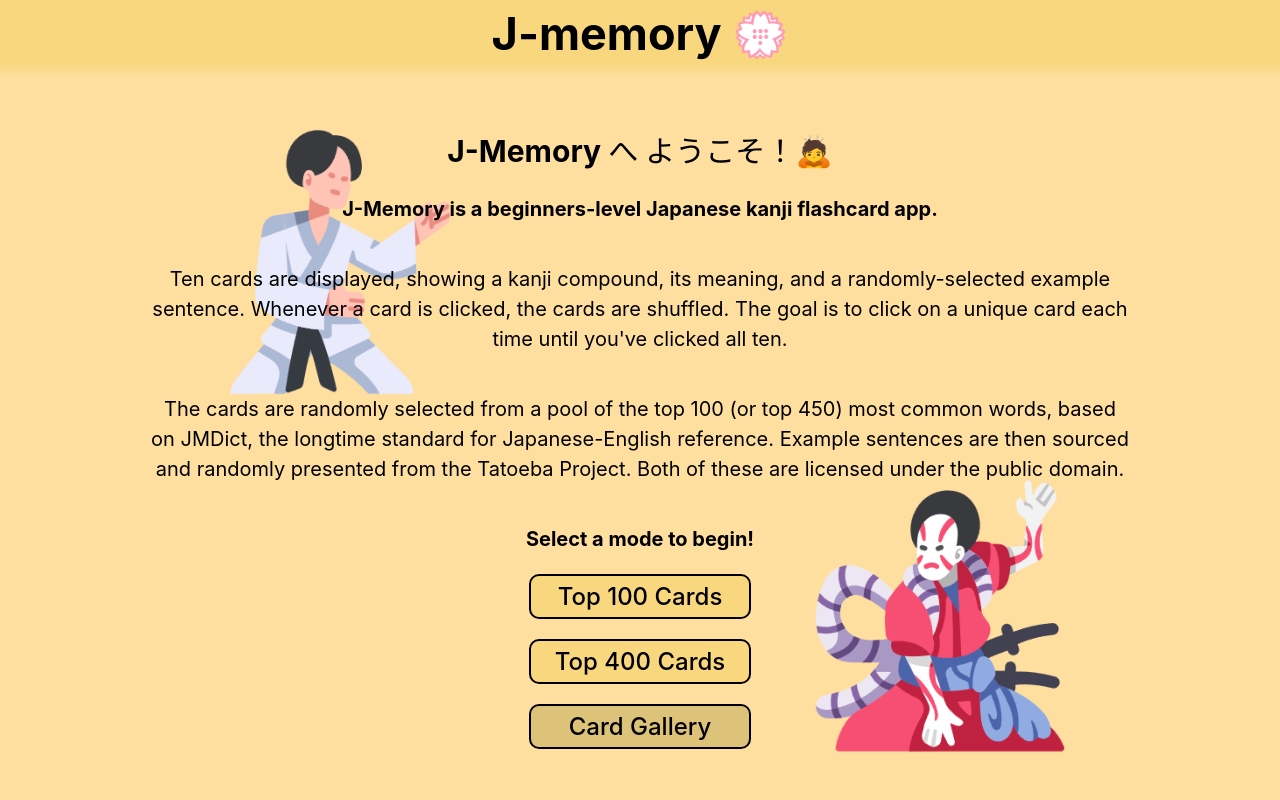
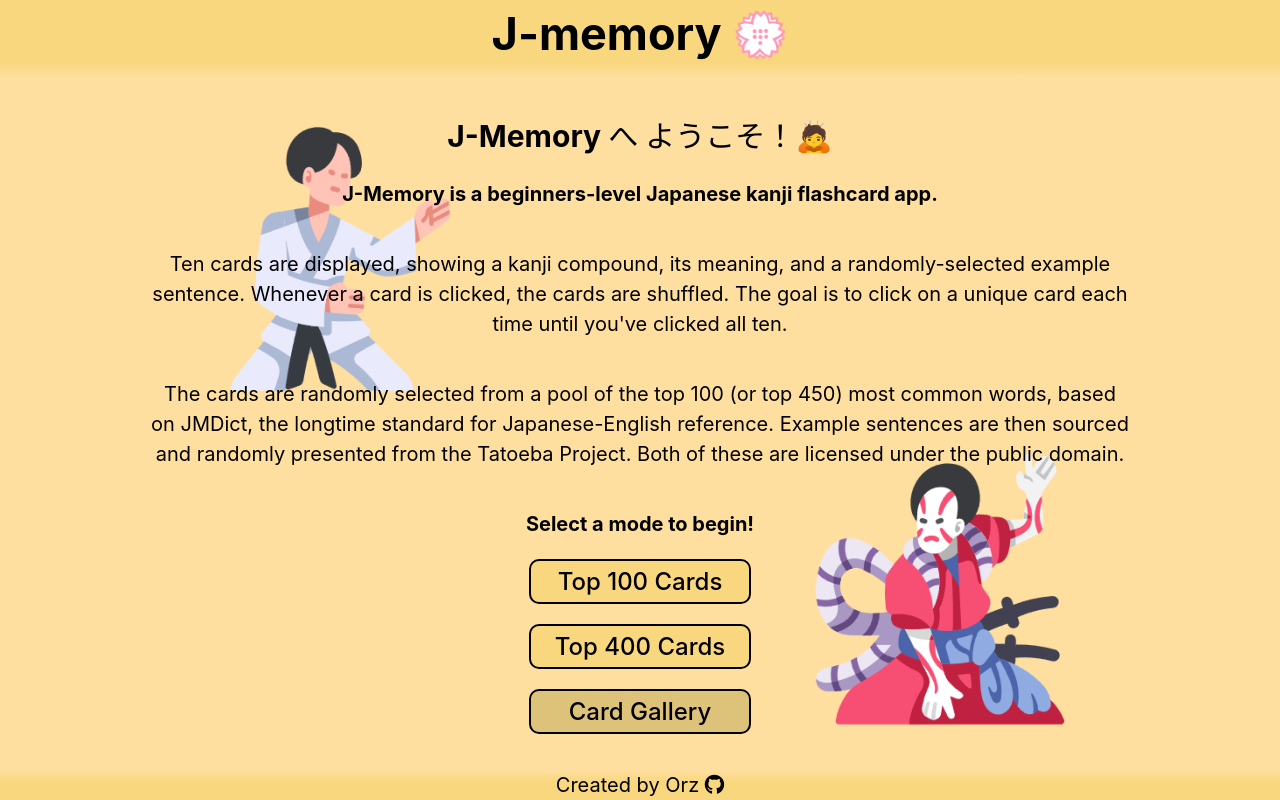
Before and after one commit to orzcode/jmemory, a React (Vite) app: page / in a window 1280 px wide. Built offline with nearby package versions, Linux system fonts and the light colour scheme.

Commit message:
re-add footer
spacing improvements for info branch

```diff
--- a/src/components/Modal.css
+++ b/src/components/Modal.css
@@ -28,13 +28,13 @@
 /*conditionally renders background*/
 .fail{
 	background-image: url('../assets/torii.png'), url('../assets/samurai.png');
-	background-position: 5% 15%, 95% 85%;
+	background-position: 5% 85%, 95% 85%;
 	background-repeat: no-repeat;
 	background-size: clamp(25px, 25%, 250px), clamp(25px, 25%, 250px);
 }
 .win{
 	background-image: url('../assets/sake.png'), url('../assets/monkey.png');
-	background-position: 5% 15%, 95% 85%;
+	background-position: 5% 85%, 95% 85%;
 	background-repeat: no-repeat;
 	background-size: clamp(25px, 25%, 250px), clamp(25px, 25%, 250px);
 }
--- a/src/index.css
+++ b/src/index.css
@@ -38,24 +38,6 @@
   /* FONTSIZE TRICK-- 1 rem = 10 px here, usually 1 rem = 16px */
   /* FONTSIZE - Adding the 0.4 is for responsivity */
 }
-/* button {
-  border-radius: 1rem;
-  outline: 1px solid black;
-  padding: 0.6em 1.2em;
-  font-size: 1em;
-  font-weight: 500;
-  font-family: inherit;
-  cursor: pointer;
-  transition: border-color 0.25s;
-}
-button:hover {
-  border-color: #000000;
-}
-button:focus,
-button:focus-visible {
-  outline: 4px auto -webkit-focus-ring-color;
-} */
-
 /* ----------------------------------------- */
 html {
   background-color: var(--main);
@@ -98,6 +80,7 @@
 }
 main {
   background-color: var(--main);
+  padding: 2rem 0;
   display: flex;
   flex-grow: 1;
   width: 100%;
@@ -106,6 +89,13 @@
 }
 footer {
   background-color: var(--header);
+
+  background: linear-gradient(
+    to top,
+    #F9D77E 60%, /* Darker tone for 90% of the header */
+    #FFDFA0 100% /* Lighter tone starts at 90% */
+  );
+
   width: 100%;
   text-align: center;
   flex-grow: 0;
@@ -113,7 +103,7 @@
   filter: drop-shadow(0px 0px 4px rgb(var(--header)));
 }
 .fa-brands {
-  color: whitesmoke;
+  color: rgb(0, 0, 0);
 }
 /* ----------------------------------------- */
 /* ----------------------------------------- */
@@ -187,6 +177,8 @@
 .TenCardsInfo{
   display: flex;
   justify-content: space-evenly;
+  flex-wrap: wrap;
+  gap: 1rem;
 }
 .TenCards {
  justify-self: center;
--- a/src/main.jsx
+++ b/src/main.jsx
@@ -12,6 +12,6 @@
 
       <MainMiddle />
 
-    {/* <footer id="footer">Created by Orz <a href='https://github.com/orzcode' target='_blank'><i class='fa-brands fa-github'></i></a></footer> */}
+    <footer>Created by Orz <a href='https://github.com/orzcode' target='_blank'><i class='fa-brands fa-github'></i></a></footer>
   </StrictMode>
 );
```
